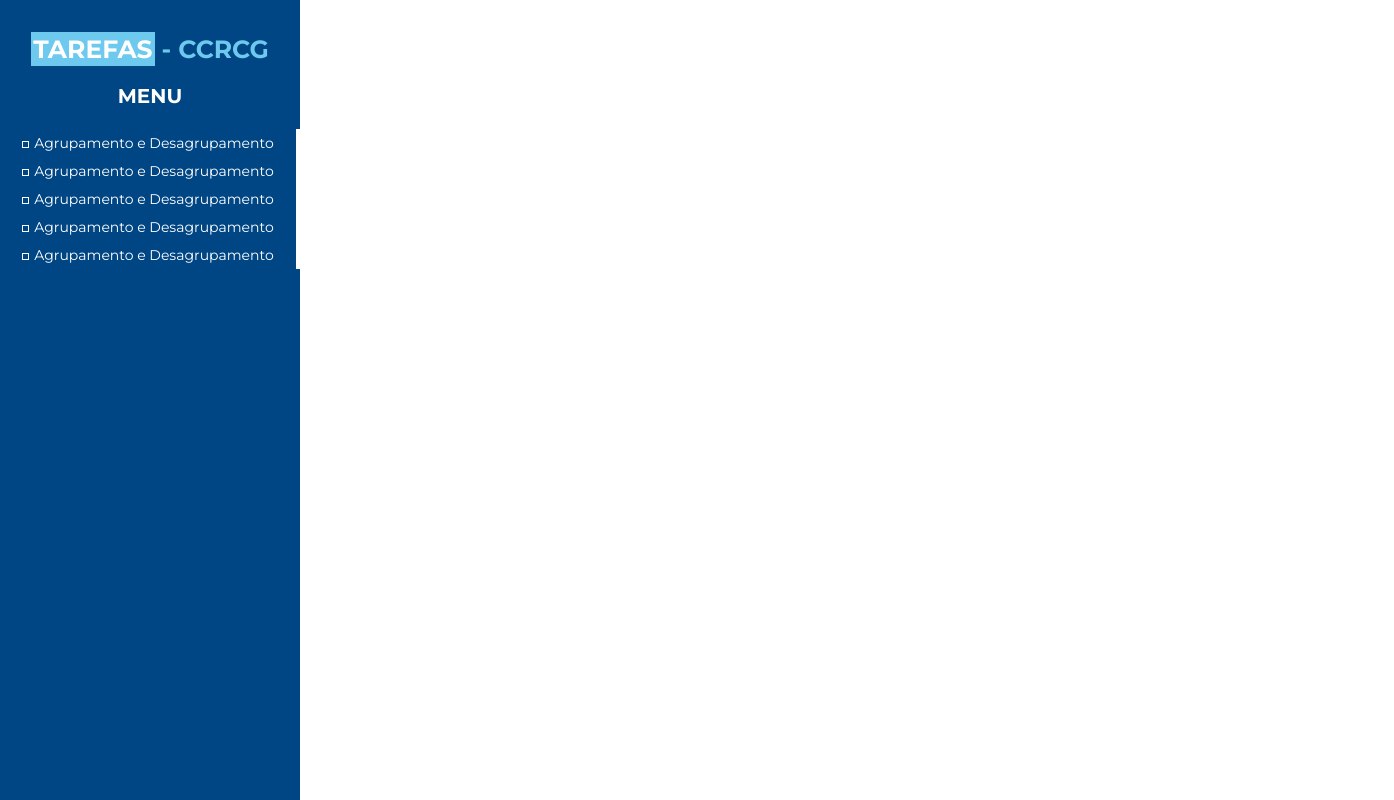
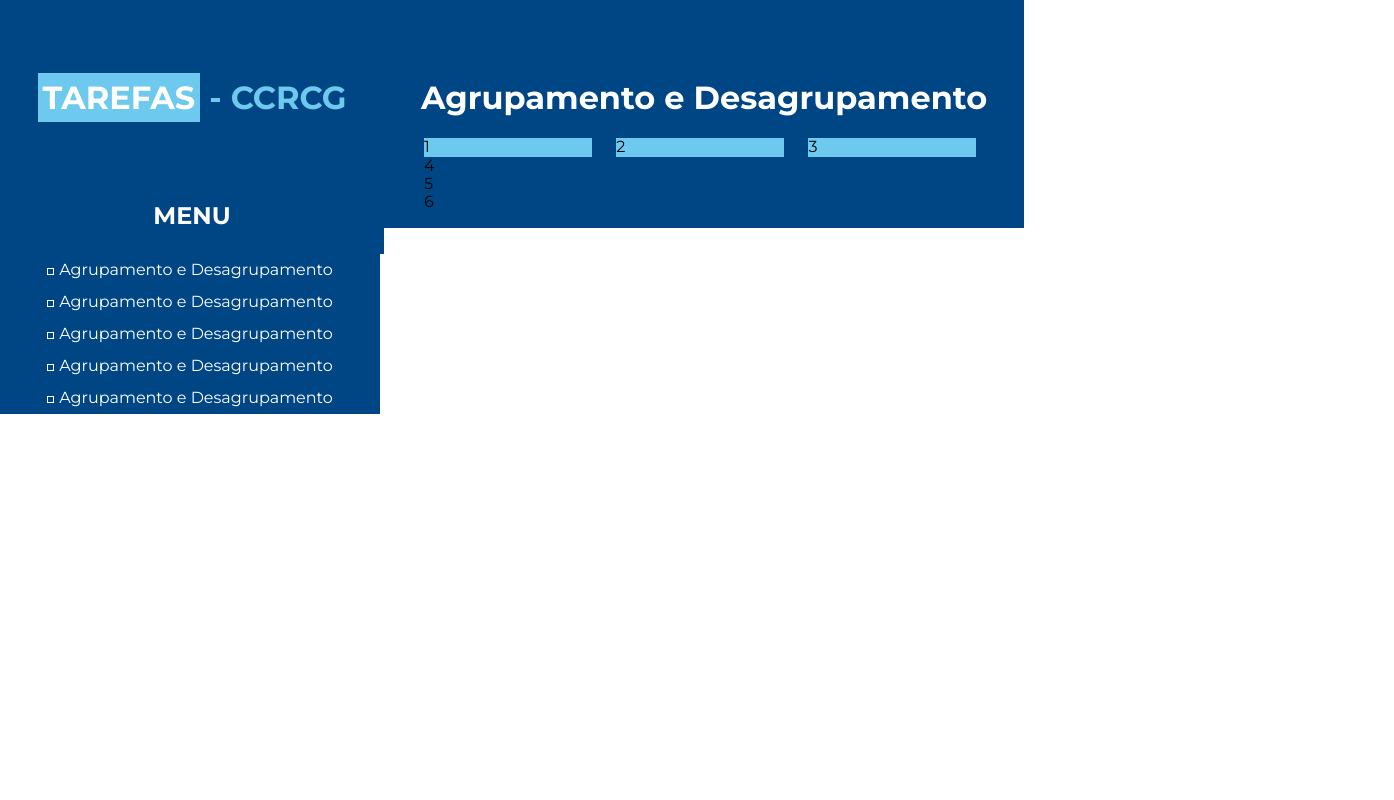
Before and after one commit to KlaSntsDev/guia-caema, a plain HTML site: page index.html in a window 1280 px wide. Shown: the top 800 px of the page, 1394 px wide, since content can reach past the window. Drawn offline with Linux system fonts and the light colour scheme.

Commit message:
wrapper conteudo iniciado

```diff
--- a/index.html
+++ b/index.html
@@ -31,7 +31,19 @@
       </nav>
     </div>
     <div class="wrapper-conteudo">
-      <h1>teste</h1>
+      <h1 class="title">Agrupamento e Desagrupamento</h1>
+      <figure>
+        <ul>
+          <li class="step">1</li>
+          <li class="step">2</li>
+          <li class="step -last">3</li>
+        </ul>
+        <ul>
+          <li>4</li>
+          <li>5</li>
+          <li>6</li>
+        </ul>
+      </figure>
     </div>
   </body>
 </html>
--- a/src/styles/elements/base.css
+++ b/src/styles/elements/base.css
@@ -1,6 +1,6 @@
 body {
   font-family: "Montserrat", sans-serif;
-  height: 1080px;
+  height: 100%;
 }
 
 ul {
--- a/src/wrapper-conteudo.css
+++ b/src/wrapper-conteudo.css
@@ -2,6 +2,24 @@
   float: left;
   background-color: var(--color-negative);
 
-  width: 1394px;
+  width: 50%;
   height: 100%;
 }
+
+.wrapper-conteudo .title {
+  margin-top: 80px;
+  color: var(--color-zero);
+  font-size: 2em;
+  text-align: center;
+}
+
+.wrapper-conteudo .step {
+  display: inline-block;
+  width: 30%;
+  background-color: var(--color-first);
+  margin-right: 20px;
+}
+
+.wrapper-conteudo .-last {
+  margin-right: 0;
+}
--- a/src/wrapper-menu.css
+++ b/src/wrapper-menu.css
@@ -1,30 +1,30 @@
 .wrapper-menu {
   float: left;
   background-color: var(--color-negative);
-  width: 300px;
+  width: 30%;
   height: 100%;
   text-align: center;
 }
 
 .wrapper-menu .title {
-  margin-top: 35px;
+  margin: 80px 0 85px;
   color: var(--color-first);
-  font-size: 25px;
+  font-size: 2em;
   text-transform: uppercase;
 }
 
 .wrapper-menu .title .-back {
   color: var(--color-zero);
   background-color: var(--color-first);
-  padding: 2px;
+  padding: 5px;
 }
 
 .wrapper-menu .subTitle {
   color: var(--color-zero);
   font-weight: bold;
-  font-size: 20px;
-  line-height: 25px;
+  font-size: 1.5em;
   text-transform: uppercase;
+  margin: 70px 0 25px;
 }
 
 .wrapper-menu .-line {
@@ -35,7 +35,7 @@
 .wrapper-menu .menu a {
   color: var(--color-zero);
   text-decoration: none;
-  font-size: 14px;
+  font-size: 16px;
   line-height: 2;
 }
 
```
